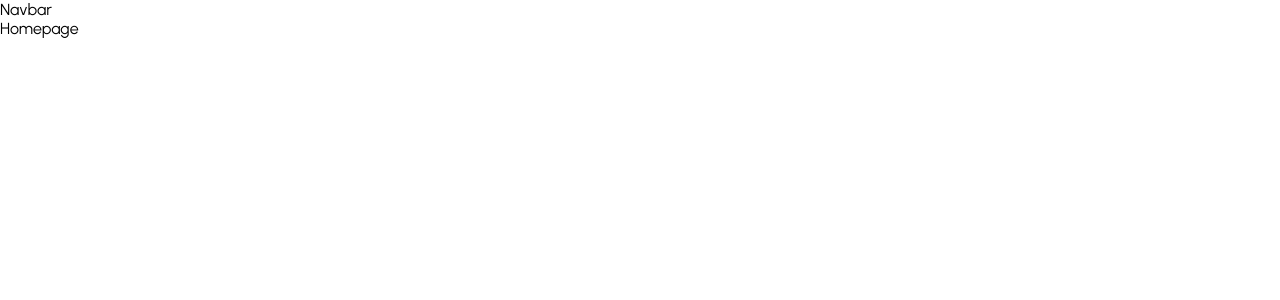
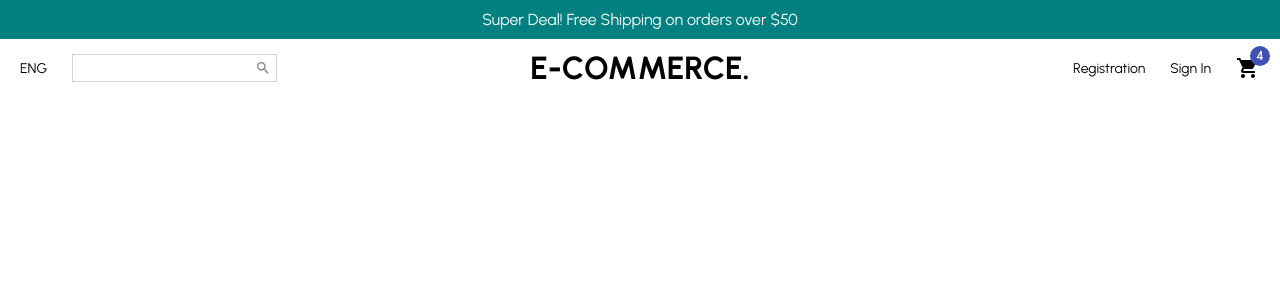
Before and after one commit to m4mohaiman/ecommerce-client, a React (Vite) app: page / in a window 1280 px wide. Shown: the top 300 px of the page. Built offline with nearby package versions, Linux system fonts and the light colour scheme.

Commit message:
header navbar added

```diff
--- a/package.json
+++ b/package.json
@@ -10,8 +10,11 @@
     "preview": "vite preview"
   },
   "dependencies": {
+    "@material-ui/core": "^4.12.4",
+    "@material-ui/icons": "^4.11.3",
     "react": "^18.2.0",
-    "react-dom": "^18.2.0"
+    "react-dom": "^18.2.0",
+    "styled-components": "^6.0.0-rc.3"
   },
   "devDependencies": {
     "@types/react": "^18.0.28",
--- /dev/null
+++ b/src/components/Announcement/Announcement.jsx
@@ -0,0 +1,22 @@
+import React from 'react';
+import { styled } from 'styled-components';
+
+const Container = styled.div`
+    background-color: teal;
+    height: 30xp;
+    color: #fff;
+    padding: 10px 10px;
+    display: flex;
+    align-items: center;
+    justify-content: center;
+`
+
+const Announcement = () => {
+  return (
+    <Container>
+        Super Deal! Free Shipping on orders over $50
+    </Container>
+  )
+}
+
+export default Announcement
--- a/src/components/Navbar/Navbar.jsx
+++ b/src/components/Navbar/Navbar.jsx
@@ -1,9 +1,89 @@
-import React from 'react'
+import React from "react";
+import { styled } from "styled-components";
+import { Search, ShoppingCart } from "@material-ui/icons";
+import { Badge } from '@material-ui/core';
+
+
+const Container = styled.div`
+  height: 60px;
+`;
+
+const Wrapper = styled.div`
+  padding: 10px 20px;
+  display: flex;
+  align-items: center;
+  justify-content: space-between;
+`;
+
+const Left = styled.div`
+  flex: 1;
+  display: flex;
+  align-items: center;
+`;
+const Center = styled.div`
+  flex: 1;
+`;
+const Right = styled.div`
+  flex: 1;
+  display: flex;
+  align-items: center;
+  justify-content: flex-end;
+`;
+
+const Language = styled.span`
+  font-size: 14px;
+  cursor: pointer;
+`;
+
+const SearchContainer = styled.div`
+  border: 0.5px solid lightgray;
+  display: flex;
+  align-items: center;
+  margin-left: 25px;
+  padding: 5px;
+`;
+
+const Input = styled.input`
+  border: 0;
+`;
+const Logo = styled.h1`
+  font-weight: bold;
+  text-align: center;
+  text-transform: uppercase;
+`;
+
+const MenuItem = styled.div`
+  font-size: 14px;
+  cursor: pointer;
+  margin-left: 25px;
+`;
 
 const Navbar = () => {
   return (
-    <div>Navbar</div>
-  )
-}
+    <Container>
+      <Wrapper>
+        <Left>
+          <Language>ENG</Language>
+          <SearchContainer>
+            <Input></Input>
+            <Search style={{color:"grey", fontSize:16}}></Search>
+          </SearchContainer>
+        </Left>
+        <Center>
+          <Logo>E-Commerce.</Logo>
+        </Center>
+        <Right>
+          <MenuItem>Registration</MenuItem>
+          <MenuItem>Sign In</MenuItem>
+          <MenuItem>
+            <Badge badgeContent={4} color="primary">
+              <ShoppingCart></ShoppingCart>
+            </Badge>
+          </MenuItem>
+        </Right>
+      </Wrapper>
+    </Container>
+  );
+};
 
-export default Navbar
+export default Navbar;
--- a/src/pages/Home/Homepage.jsx
+++ b/src/pages/Home/Homepage.jsx
@@ -1,11 +1,12 @@
 import React from 'react'
 import Navbar from '../../components/Navbar/Navbar'
+import Announcement from '../../components/Announcement/Announcement'
 
 const Homepage = () => {
   return (
     <div>
+        <Announcement></Announcement>
         <Navbar></Navbar>
-        Homepage
     </div>
   )
 }
```
Also changed, not shown: 1 other file (tests, documents, lock files or other folders).
